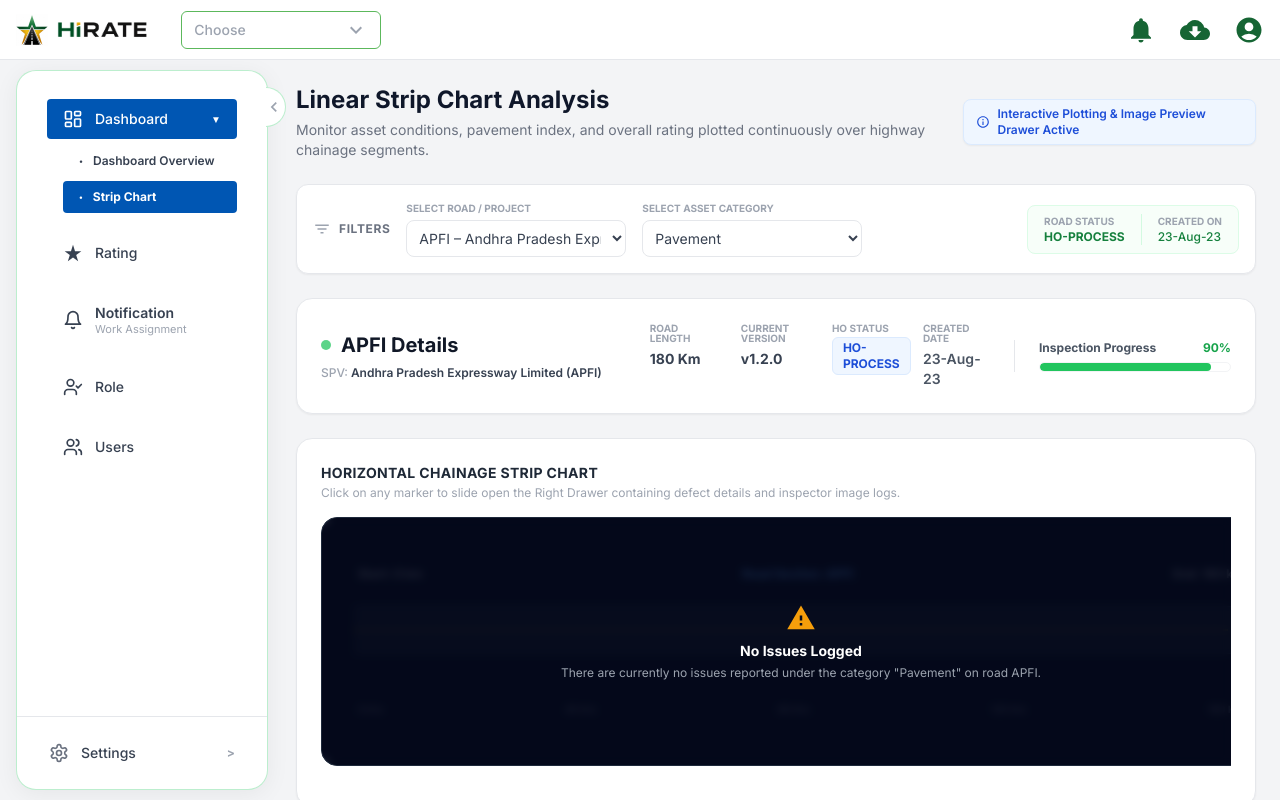
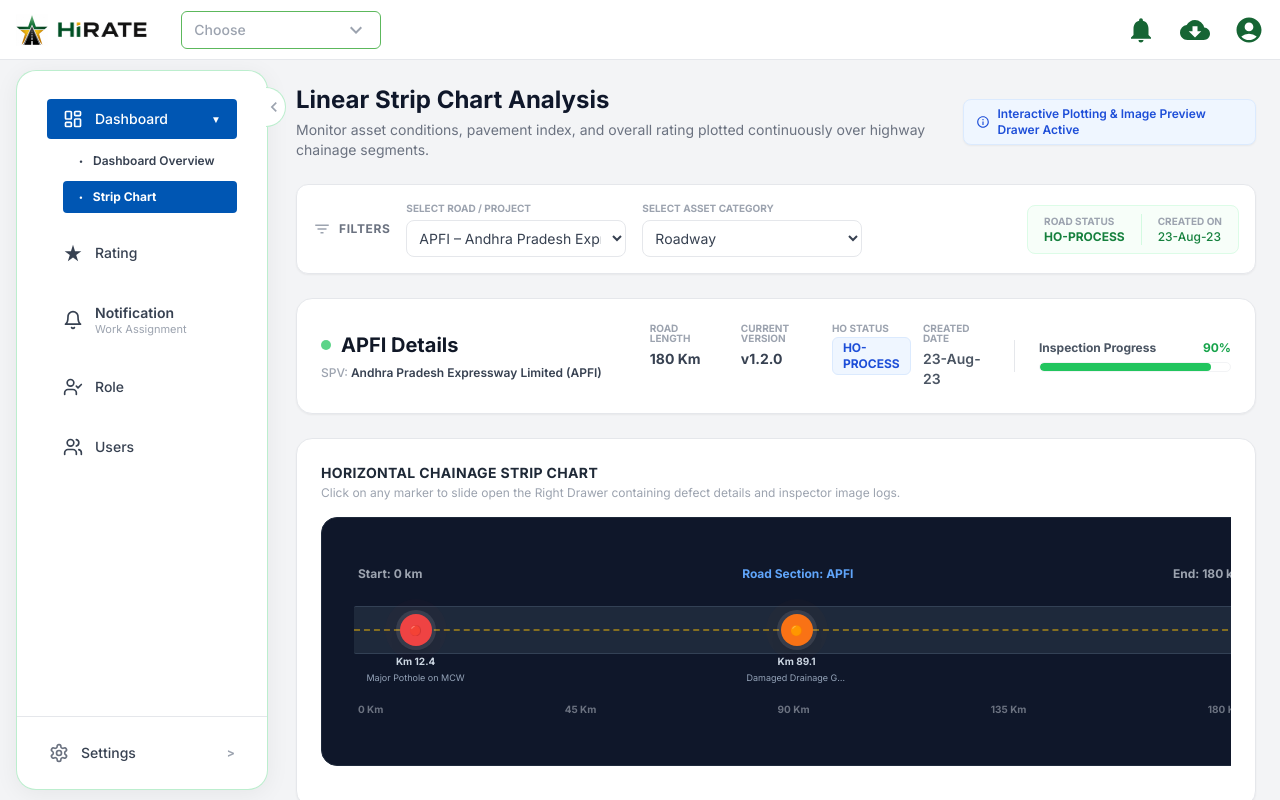
Before and after one commit to MindsCHW/Hi-rate, a React (Vite) app in the folder frontend/: page /dashboard/strip-chart in a window 1280 px wide. Built offline with nearby package versions, Linux system fonts and the light colour scheme.

Commit message:
Remove Pavement from Asset Category dropdown filter and update mappings to Roadway

```diff
--- a/frontend/src/pages/StripChartPage.jsx
+++ b/frontend/src/pages/StripChartPage.jsx
@@ -7,7 +7,6 @@
 import { MdTrendingUp, MdFilterList, MdOutlineInfo, MdClose, MdWarning, MdArrowForward } from 'react-icons/md';
 
 const categories = [
-  "Pavement",
   "Roadway",
   "Road Signage and Furniture",
   "Project Facilities",
@@ -350,7 +349,7 @@
               </div>
             </div>
 
-            {selectedCategory === 'Pavement' || selectedCategory === 'Roadway' ? (
+            {selectedCategory === 'Roadway' ? (
               <div className="w-full h-[320px]">
                 <ResponsiveContainer width="100%" height="100%">
                   <ComposedChart data={chartData} margin={{ top: 10, right: 10, left: -20, bottom: 0 }}>
@@ -370,7 +369,7 @@
               <div className="w-full h-[320px] flex flex-col items-center justify-center border border-dashed border-gray-200 rounded-xl bg-gray-50/50 p-6 text-center">
                 <MdOutlineInfo className="text-gray-400 text-3xl mb-2" />
                 <h4 className="text-sm font-semibold text-gray-700">No distress metrics available</h4>
-                <p className="text-xs text-gray-400 mt-1 max-w-sm">Pavement distress rating profiles (Cracks, Rutting, Potholes) are only visualized for the Pavement or Roadway asset categories.</p>
+                <p className="text-xs text-gray-400 mt-1 max-w-sm">Pavement distress rating profiles (Cracks, Rutting, Potholes) are only visualized for the Roadway asset category.</p>
               </div>
             )}
           </div>
```
